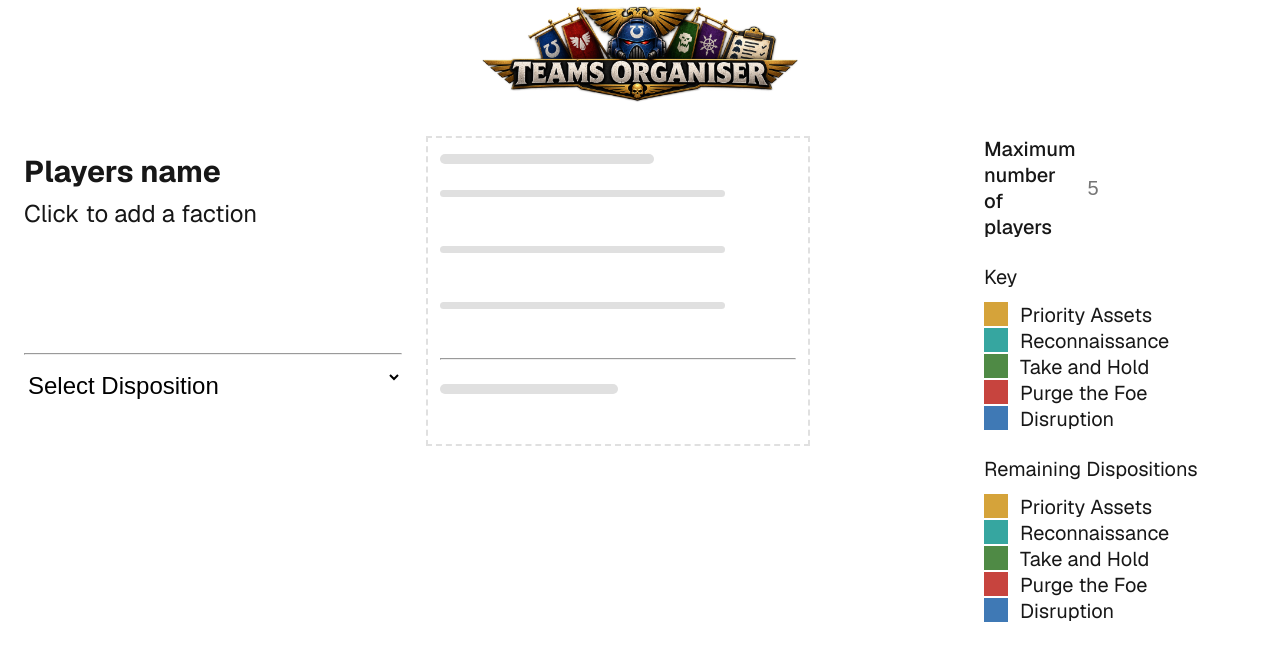
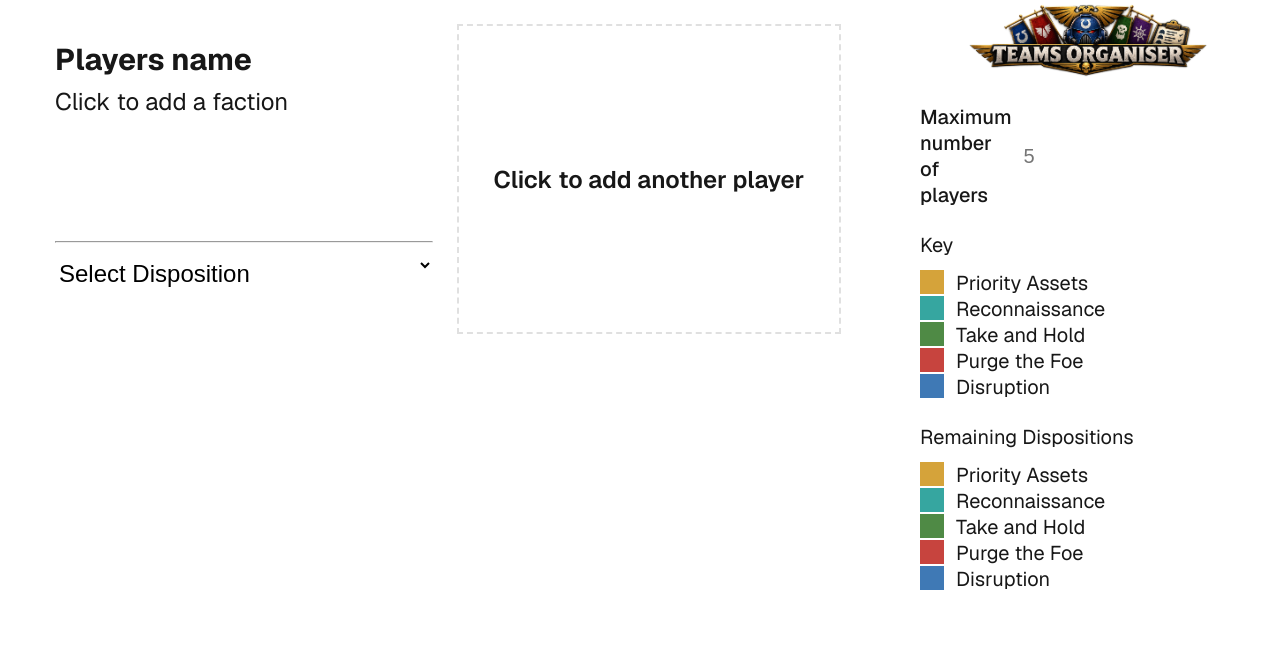
Before and after one commit to nathan-snelson/teams-organiser, a Next.js app: page / in a window 1280 px wide. Shown: the top 660 px of the page. Built offline with nearby package versions, Linux system fonts and the light colour scheme.

Commit message:
Updated component hierarchy, added organiser component, moved top bar into control panel, amended skeleton component

```diff
--- a/src/app/page.tsx
+++ b/src/app/page.tsx
@@ -1,11 +1,11 @@
 import styles from "./page.module.css";
-import Controls from "./ui/controls";
+import Organiser from "./ui/organiser";
 
 export default function Home() {
   return (
     <div className={styles.page}>
       <main className={styles.main}>
-        <Controls />
+        <Organiser />
       </main>
     </div>
   );
--- a/src/app/ui/controls.module.css
+++ b/src/app/ui/controls/controls.module.css
@@ -1,5 +1,7 @@
 .controls {
-    width: 100%;
+    display: flex;
+    flex-direction: column;
+    width: 30%;
     height: auto;
     font-size: 20px;
 
@@ -23,15 +25,16 @@
         background-color: var(--disposition-priority-assets);
     }
 
+    .control-bar {
+        width: 100%;
+        flex-shrink: 0;
+    }
+
     .header {
         display: flex;
         flex-direction: column;
-        justify-content: space-between;
-        float: right;
-        width: 25%;
-        height: 100%;
+        gap: 24px;
         padding: 24px;
-        gap: 24px;
 
         .list-title {
             display: flex;
@@ -41,6 +44,8 @@
 
         .disposition-list {
             list-style-type: none;
+            padding: 0;
+            margin: 0;
 
             li {
                 display: flex;
@@ -50,6 +55,7 @@
             .disposition-indicator {
                 height: 24px;
                 width: 24px;
+                flex-shrink: 0;
             }
         }
 
@@ -76,12 +82,4 @@
             }
         }
     }
-
-    .content {
-        display: flex;
-        flex-direction: row;
-        flex-wrap: wrap;
-        gap: 24px;
-        padding: 24px;
-    }
 }
--- a/src/app/ui/controls.tsx
+++ b/src/app/ui/controls/controls.tsx
@@ -1,52 +1,17 @@
 'use client'
 
-import { useState } from "react";
-import Tile from "./tile/tile";
-import TopBar from "./topBar/topBar";
-import TileSkeleton from "./tile/tileSkeleton";
+import TopBar from "../topBar/topBar";
 import styles from './controls.module.css';
 import { TileData } from "@/types";
-import { generateTileId, dispositions } from "@/helper";
+import { dispositions } from "@/helper";
 
-export default function Controls() {
-  const [tiles, setTiles] = useState<TileData[]>([
-    { id: generateTileId(), disposition: null },
-  ]);
-  const [playerLimit, setPlayerLimit] = useState(5);
-  const playerLimitReached = tiles.length >= playerLimit;
-  const [allowDoubling, setAllowDoubling] = useState(false);
+type ControlsProps = {
+  tiles: TileData[];
+  setPlayerLimitAction: (limit: number) => void;
+  allowDoubling: boolean
+}
 
-  const setTileDisposition = (tileId: number, name: string) => {
-    const disposition = dispositions.find(
-      (disposition) => disposition.name === name
-    );
-
-    if (!disposition) return;
-
-    setTiles((currentTiles) =>
-      currentTiles.map((tile) =>
-        tile.id === tileId
-          ? { ...tile, disposition }
-          : tile
-      )
-    );
-  };
-
-  const addNewTile = () => {
-    setTiles((currentTiles) => {
-      return [
-        ...currentTiles,
-        { id: generateTileId(), disposition: null }
-      ]
-    })
-  }
-
-  const removeTile = (id: number) => {
-    setTiles((currentTiles) => {
-      return currentTiles.filter(currentTile => currentTile.id !== id)
-    });
-  }
-
+export default function Controls({ tiles, setPlayerLimitAction, allowDoubling }: ControlsProps) {
   const maxDispositionCount = allowDoubling ? 2 : 1;
   const dispositionsWithCounts = dispositions.map((disposition) => ({
     ...disposition,
@@ -61,21 +26,17 @@ export default function Controls() {
       disposition.count < maxDispositionCount
   );
 
-  const updatePlayerLimit = (limit: number) => {
-    const doubling = limit > 5;
-    setAllowDoubling(doubling);
-    setPlayerLimit(limit);
-  }
-
   return (
     <>
-      <TopBar></TopBar>
       <div className={styles.controls}>
+        <div className={styles['control-bar']}>
+          <TopBar></TopBar>
+        </div>
+
         <div className={styles.header}>
-
           <div className={styles['player-count']}>
             <label htmlFor="team-size">Maximum number of players</label>
-            <input id="team-size" type="numeric" placeholder={playerLimit.toString()} onChange={(e) => updatePlayerLimit(Number(e.target.value))} />
+            <input id="team-size" type="numeric" placeholder="5" onChange={(e) => setPlayerLimitAction(Number(e.target.value))} />
           </div>
 
           <div className={styles['list-title']}>
@@ -119,26 +80,6 @@ export default function Controls() {
             </ul>
           </div>
         </div>
-
-        <div className={styles.content}>
-          {tiles.map((tile) => (
-            <Tile
-              key={tile.id}
-              tileId={tile.id}
-              selectedDisposition={tile.disposition}
-              dispositionChangedAction={(name) =>
-                setTileDisposition(tile.id, name)
-              }
-              removeTileAction={(id) =>
-                removeTile(id)
-              }
-            />
-          ))}
-
-          {!playerLimitReached && (
-            <TileSkeleton addNewTileAction={addNewTile}/>
-          )}
-        </div>
       </div>
     </>
     );
--- /dev/null
+++ b/src/app/ui/organiser.module.css
@@ -0,0 +1,37 @@
+.organiser {
+    width: 100%;
+    height: auto;
+    display: flex;
+    flex-direction: row;
+    font-size: 20px;
+
+    .take-and-hold {
+        background-color: var(--disposition-take-and-hold);
+    }
+
+    .purge {
+        background-color: var(--disposition-purge-the-foe);
+    }
+
+    .recon {
+        background-color: var(--disposition-reconnaissance);
+    }
+
+    .disruption {
+        background-color: var(--disposition-disruption);
+    }
+
+    .priority {
+        background-color: var(--disposition-priority-assets);
+    }
+
+    .content {
+        display: flex;
+        flex-direction: row;
+        flex-wrap: wrap;
+        justify-content: center;
+        gap: 24px;
+        padding: 24px;
+        width: 100%;
+    }
+}
--- /dev/null
+++ b/src/app/ui/organiser.tsx
@@ -0,0 +1,87 @@
+'use client'
+
+import { useState } from "react";
+import Tile from "./tile/tile";
+import TileSkeleton from "./tile/tileSkeleton";
+import Controls from "./controls/controls";
+import styles from './organiser.module.css';
+import { TileData } from "@/types";
+import { generateTileId, dispositions } from "@/helper";
+
+export default function Organiser() {
+  const [tiles, setTiles] = useState<TileData[]>([
+    { id: generateTileId(), disposition: null },
+  ]);
+  const [playerLimit, setPlayerLimit] = useState(5);
+  const playerLimitReached = tiles.length >= playerLimit;
+  const [allowDoubling, setAllowDoubling] = useState(false);
+
+  const setTileDisposition = (tileId: number, name: string) => {
+    const disposition = dispositions.find(
+      (disposition) => disposition.name === name
+    );
+
+    if (!disposition) return;
+
+    setTiles((currentTiles) =>
+      currentTiles.map((tile) =>
+        tile.id === tileId
+          ? { ...tile, disposition }
+          : tile
+      )
+    );
+  };
+
+  const addNewTile = () => {
+    setTiles((currentTiles) => {
+      return [
+        ...currentTiles,
+        { id: generateTileId(), disposition: null }
+      ]
+    })
+  }
+
+  const removeTile = (id: number) => {
+    setTiles((currentTiles) => {
+      return currentTiles.filter(currentTile => currentTile.id !== id)
+    });
+  }
+
+  const updatePlayerLimit = (limit: number) => {
+    const doubling = limit > 5;
+    setAllowDoubling(doubling);
+    setPlayerLimit(limit);
+  }
+
+  return (
+    <>
+      <div className={styles.organiser}>
+        <div className={styles.content}>
+          {tiles.map((tile) => (
+            <Tile
+              key={tile.id}
+              tileId={tile.id}
+              selectedDisposition={tile.disposition}
+              dispositionChangedAction={(name) =>
+                setTileDisposition(tile.id, name)
+              }
+              removeTileAction={(id) =>
+                removeTile(id)
+              }
+            />
+          ))}
+
+          {!playerLimitReached && (
+            <TileSkeleton addNewTileAction={addNewTile}/>
+          )}
+        </div>
+
+        <Controls
+          tiles={tiles}
+          allowDoubling={allowDoubling}
+          setPlayerLimitAction={updatePlayerLimit}
+        />
+      </div>
+    </>
+    );
+}
--- a/src/app/ui/tile/tileSkeleton.module.css
+++ b/src/app/ui/tile/tileSkeleton.module.css
@@ -1,45 +1,16 @@
 .skeleton-tile {
     display: flex;
     flex-direction: column;
+    justify-content: center;
+    align-items: center;
     padding: 16px 12px;
     height: 310px;
     width: 384px;
     cursor: pointer;
     border: 2px dashed #e0e0e0;
-}
 
-.skeleton-title {
-  width: 60%;
-  height: 10px;
-  border-radius: 5px;
-  background: #e0e0e0;
-}
-
-.skeleton-line {
-  width: 80%;
-  height: 7px;
-  border-radius: 4px;
-  background: #e0e0e0;
-  margin: 14px 0;
-}
-
-.skeleton-select {
-  width: 50%;
-  height: 10px;
-  border-radius: 5px;
-  background: #e0e0e0;
-  margin-top: 24px;
-}
-
-.content {
-    ul {
-        padding-top: 12px;
-        min-height: 158px;
-    }
-
-    li {
-        height: 32px;
-        list-style-type: none;
-        margin-bottom: 24px;
+    span {
+        font-size: 24px;
+        font-weight: 600;
     }
 }
--- a/src/app/ui/tile/tileSkeleton.tsx
+++ b/src/app/ui/tile/tileSkeleton.tsx
@@ -7,29 +7,7 @@ type TileSkeletonProps = {
 export default function TileSkeleton({ addNewTileAction }: TileSkeletonProps) {
   return (
     <div onClick={addNewTileAction} className={styles['skeleton-tile']}>
-      <div className={styles['skeleton-title']}></div>
-
-      <div className={styles.content}>
-        <ul>
-          <li>
-            <div className={styles['skeleton-line']}></div>
-          </li>
-
-          <li>
-            <div className={styles['skeleton-line']}></div>
-          </li>
-
-          <li>
-            <div className={styles['skeleton-line']}></div>
-          </li>
-        </ul>
-
-        <hr />
-
-        <div>
-          <div className={styles['skeleton-select']}></div>
-        </div>
-      </div>
+      <span>Click to add another player</span>
     </div>
   )
 }
--- a/src/app/ui/topBar/topBar.module.css
+++ b/src/app/ui/topBar/topBar.module.css
@@ -1,3 +1,4 @@
 .image-container {
-    align-self: center;
+    display: flex;
+    justify-content: center;
 }
--- a/src/app/ui/topBar/topBar.tsx
+++ b/src/app/ui/topBar/topBar.tsx
@@ -7,8 +7,8 @@ export default function TopBar() {
       <Image
         src="/teams_organiser_logo.png"
         alt="teams organiser logo"
-        width={320}
-        height={107}
+        width={240}
+        height={80}
         priority
       />
     </div>
```
